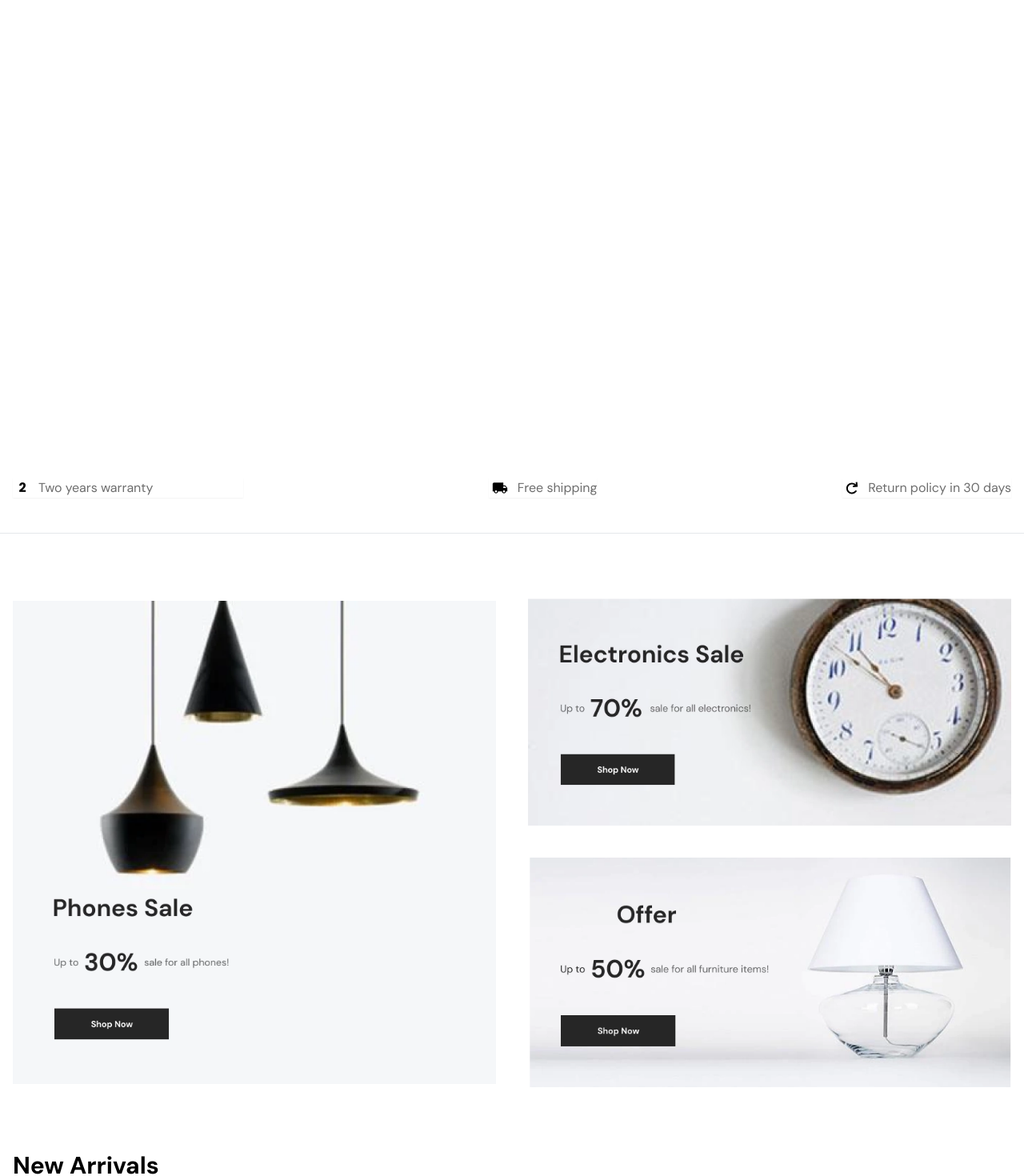
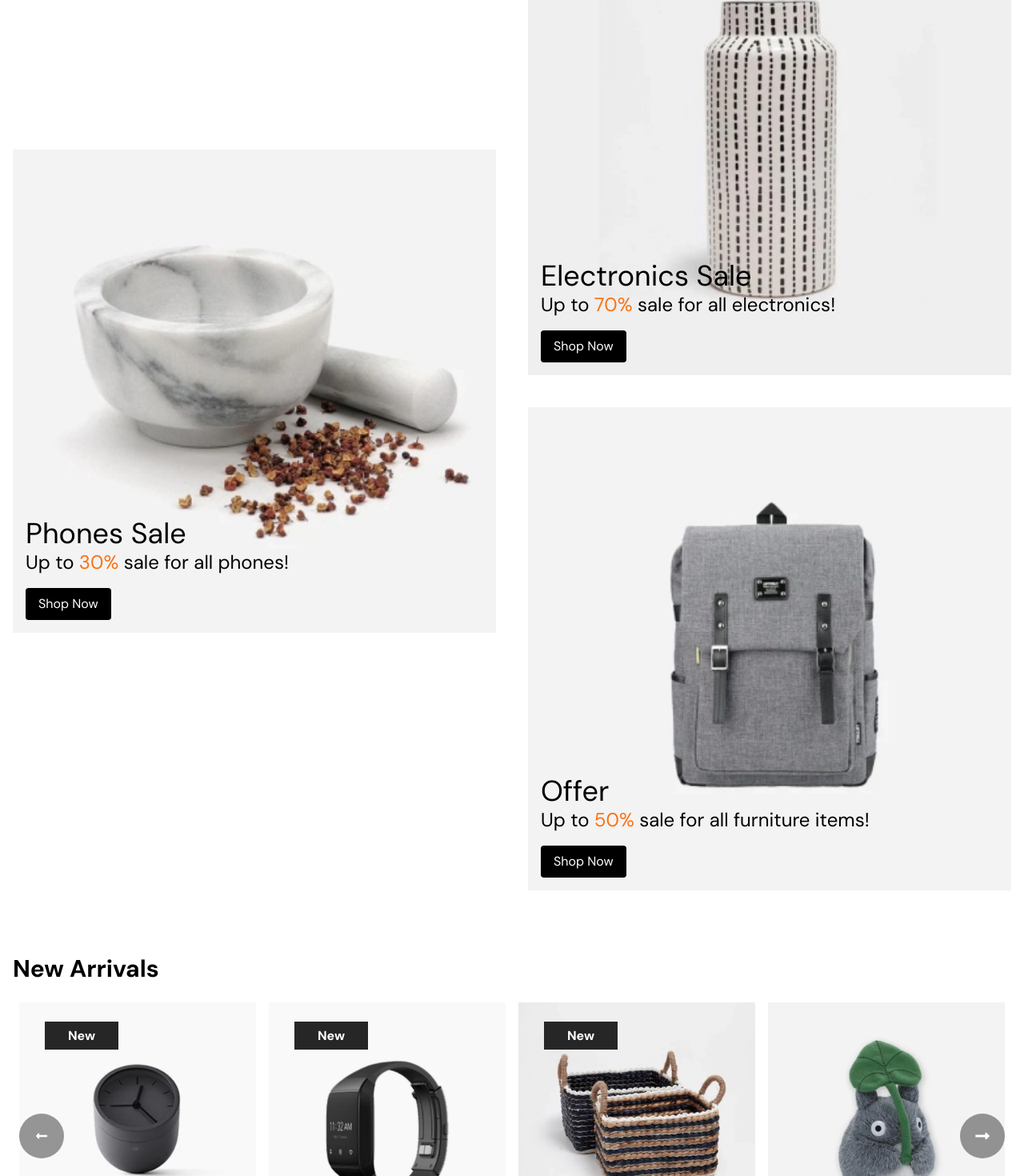
Before and after one commit to hydi-official/HCI, a React (Create React App) app: page / in a window 1280 px wide. Shown: the part 909-2379 px from the top of the page at 80% size. Built offline with nearby package versions, Linux system fonts and the light colour scheme.

Commit message:
three grid styled layout after banner banner converted to codes

```diff
--- a/src/components/Banner/Banner.js
+++ b/src/components/Banner/Banner.js
@@ -182,25 +182,7 @@ const Banner = () => {
           </div>
         </Link>
 
-          <div>
-            {/* ===== New Slide with uploaded content ===== */}
-            <div className="relative w-full h-full">
-              <img src={bestSellerFour} alt="Amazon Home Services Offer" className="w-full h-full object-cover" />
-              <div className="absolute bottom-0 left-0 p-4">
-                <h2 className="text-white text-2xl md:text-3xl lg:text-4xl">
-                  Get 10% off
-                </h2>
-                <p className="text-white text-lg md:text-xl lg:text-2xl">
-                  Spa and salon home services with Prime
-                </p>
-                <Link to="/offer">
-                  <button className="bg-black text-white mt-4 py-2 px-4 rounded hover:bg-gray-800">
-                    Shop Now
-                  </button>
-                </Link>
-              </div>
-            </div>
-          </div>
+
 
       </Slider>
     </div>
--- a/src/components/home/Sale/Sale.js
+++ b/src/components/home/Sale/Sale.js
@@ -3,30 +3,66 @@ import { Link } from "react-router-dom";
 import {
   saleImgOne,
   saleImgTwo,
-  saleImgThree,
 } from "../../../assets/images/index";
 import Image from "../../designLayouts/Image";
+import {bestSellerThree,bestSellerTwo,bestSellerOne} from "../../../assets/images/index"
 
 const Sale = () => {
   return (
     <div className="py-20 flex flex-col md:flex-row items-center justify-between gap-4 lg:gap-10">
       <div className="w-full md:w-2/3 lg:w-1/2 h-full">
         <Link to="/shop">
-          <Image className="h-full w-full object-cover" imgSrc={saleImgOne} />
+          <div className="relative w-full h-full">
+            <img src={bestSellerThree} alt="Phones Sale" className="w-full h-full object-cover" />
+            <div className="absolute bottom-0 left-0 p-4">
+              <h2 className="text-black text-2xl md:text-3xl lg:text-4xl">
+                Phones Sale
+              </h2>
+              <p className="text-black text-lg md:text-xl lg:text-2xl">
+                Up to <span className="text-orange-500">30%</span> sale for all phones!
+              </p>
+              <button className="bg-black text-white mt-4 py-2 px-4 rounded hover:bg-gray-800">
+                Shop Now
+              </button>
+            </div>
+          </div>
         </Link>
       </div>
       <div className="w-full md:w-2/3 lg:w-1/2 h-auto flex flex-col gap-4 lg:gap-10">
         <div className="h-1/2 w-full">
           <Link to="/shop">
-            <Image className="h-full w-full object-cover" imgSrc={saleImgTwo} />
+            <div className="relative w-full h-full">
+              <img src={bestSellerOne} alt="Electronics Sale" className="w-full h-full object-cover" />
+              <div className="absolute bottom-0 left-0 p-4">
+                <h2 className="text-black text-2xl md:text-3xl lg:text-4xl">
+                  Electronics Sale
+                </h2>
+                <p className="text-black text-lg md:text-xl lg:text-2xl">
+                  Up to <span className="text-orange-500">70%</span> sale for all electronics!
+                </p>
+                <button className="bg-black text-white mt-4 py-2 px-4 rounded hover:bg-gray-800">
+                  Shop Now
+                </button>
+              </div>
+            </div>
           </Link>
         </div>
         <div className="h-1/2 w-full">
           <Link to="/shop">
-            <Image
-              className="h-full w-full object-cover"
-              imgSrc={saleImgThree}
-            />
+            <div className="relative w-full h-full">
+              <img src={bestSellerTwo} alt="Furniture Sale" className="w-full h-full object-cover" />
+              <div className="absolute bottom-0 left-0 p-4">
+                <h2 className="text-black text-2xl md:text-3xl lg:text-4xl">
+                  Offer
+                </h2>
+                <p className="text-black text-lg md:text-xl lg:text-2xl">
+                  Up to <span className="text-orange-500">50%</span> sale for all furniture items!
+                </p>
+                <button className="bg-black text-white mt-4 py-2 px-4 rounded hover:bg-gray-800">
+                  Shop Now
+                </button>
+              </div>
+            </div>
           </Link>
         </div>
       </div>
```
